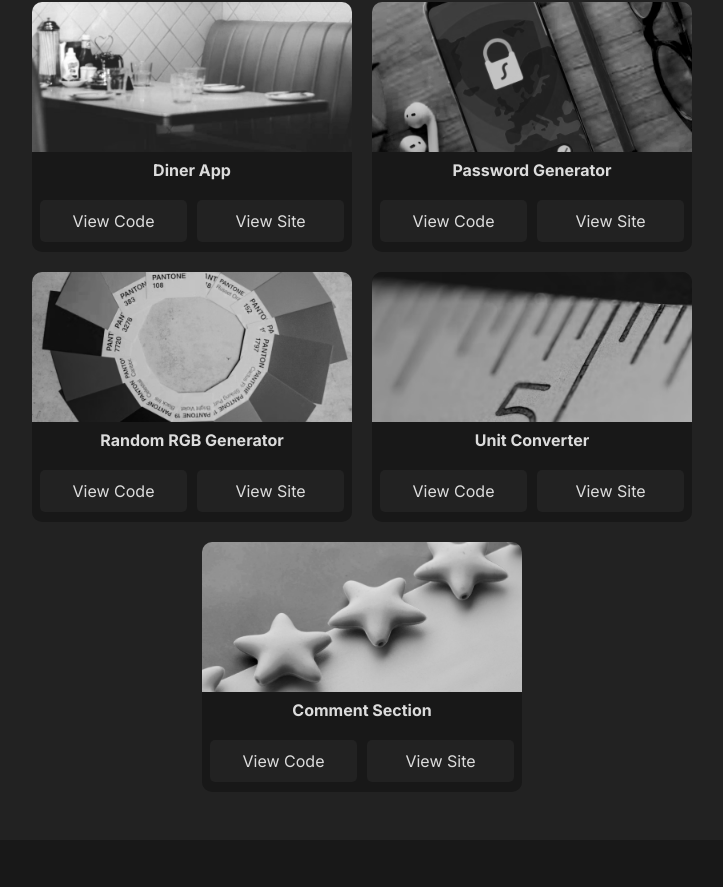
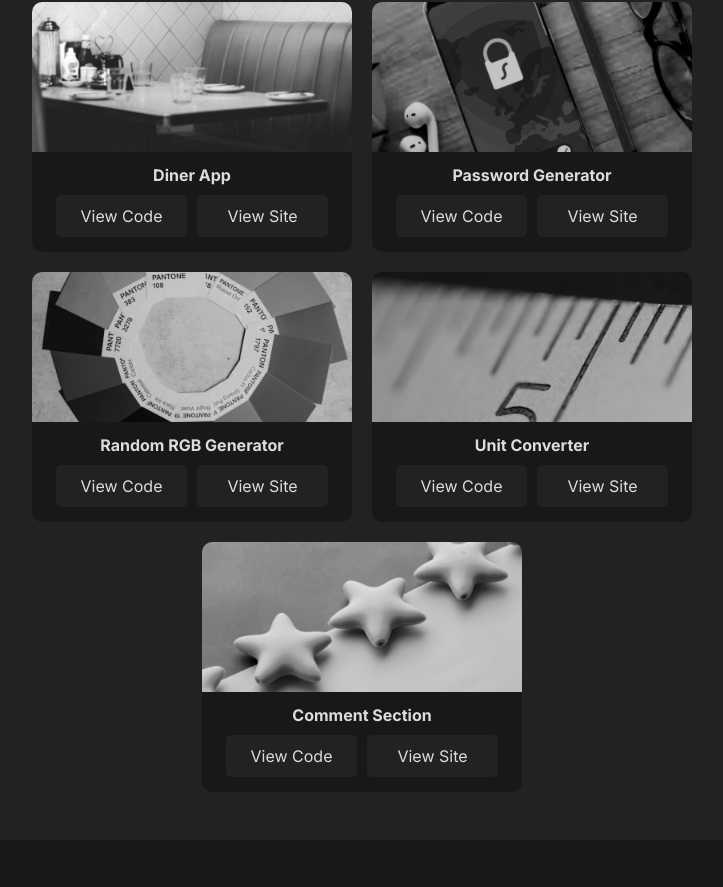
Before and after one commit to BenAllington95/my-portfolio-reactjs, a React (Create React App) app in the folder my-app/: page / in a window 1280 px wide. Shown: the part 1872-2759 px from the top of the page, without its empty margins (278-1001 px from the left). Built offline with nearby package versions, Linux system fonts and the light colour scheme.

Commit message:
Update index.css

```diff
--- a/my-app/src/index.css
+++ b/my-app/src/index.css
@@ -70,18 +70,14 @@ a {
 .about,
 .header,
 .header-top,
-.footer {
+.footer,
+.card {
   background: #181818;
 }
 
 .projects {
   background: #222222;
 }
-
-.card {
-  background: #181818;
-}
-
 
 
 .about,
@@ -243,7 +239,6 @@ a {
   align-items: center;
   justify-content: center;
   flex-direction: column;
-  gap: 10px;
   height: 40%;
 }
 
@@ -422,6 +417,10 @@ a {
     height: 250px;
   }
 
+  .card-box-text {
+    padding: 1em;
+  }
+
 }
 
 
```
